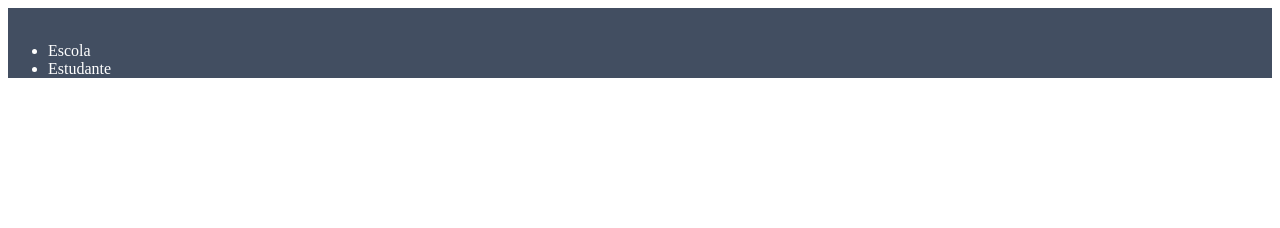
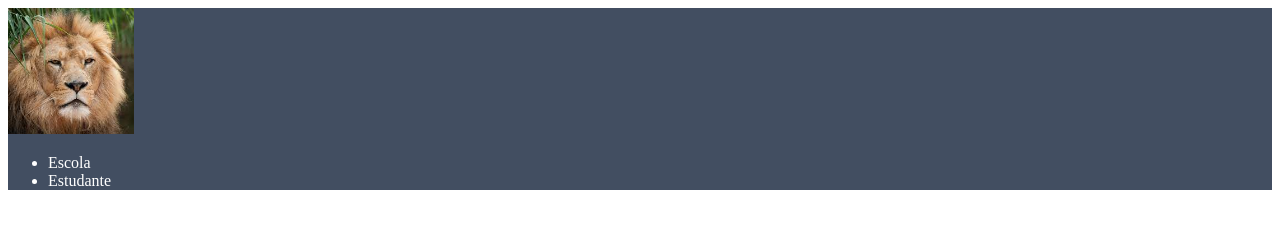
Before and after one commit to ClaraDomingues/SITE-TURMA-CRIATIVA, a plain HTML site: page index.html in a window 1280 px wide. Drawn offline with Linux system fonts and the light colour scheme.

Commit message:
Add files via upload

```diff
--- a/index.html
+++ b/index.html
@@ -8,11 +8,11 @@
     <link rel="stylesheet" href="style.css">
 </head>
 <body>
-    <header>
-        <img src="" alt="">
-        <ul>
-            <li>Escola</li>
-            <li>Estudante</li>
+    <header class ="cabecalho">
+        <img class="cabecalho-imagem" src="download.jpeg" alt="logo da escola">
+        <ul class ="cabecalho-lista">
+            <li class ="cabecalho-lista-item">Escola</li>
+            <li class ="cabecalho-lista-item">Estudante</li>
         </ul>
     </header>
 
--- a/style.css
+++ b/style.css
@@ -2,3 +2,6 @@ header {
     background-color: #424E61;
     color: white;
 }
+ .cabecalho-imagem{
+width:10% ;
+ }
```
Also changed, not shown: download.jpeg (added).
